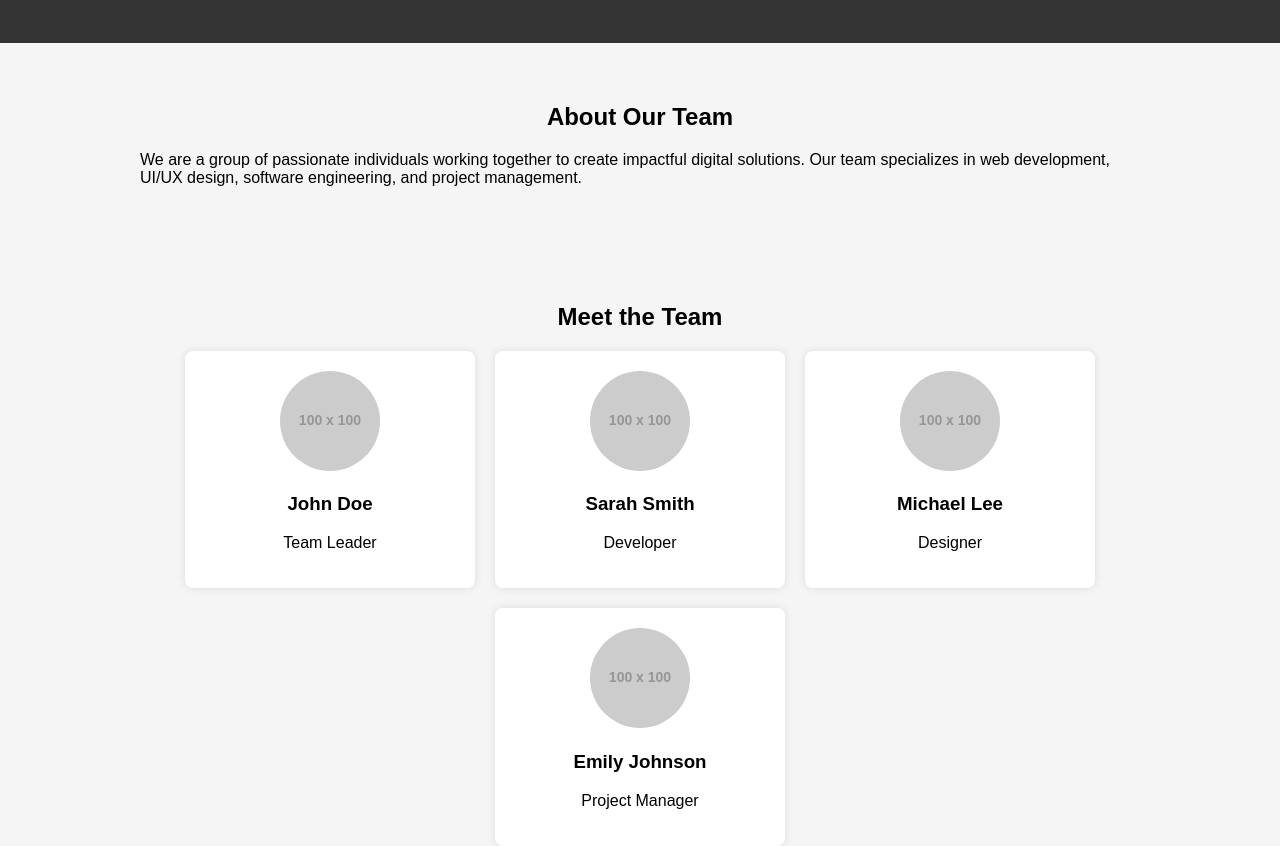
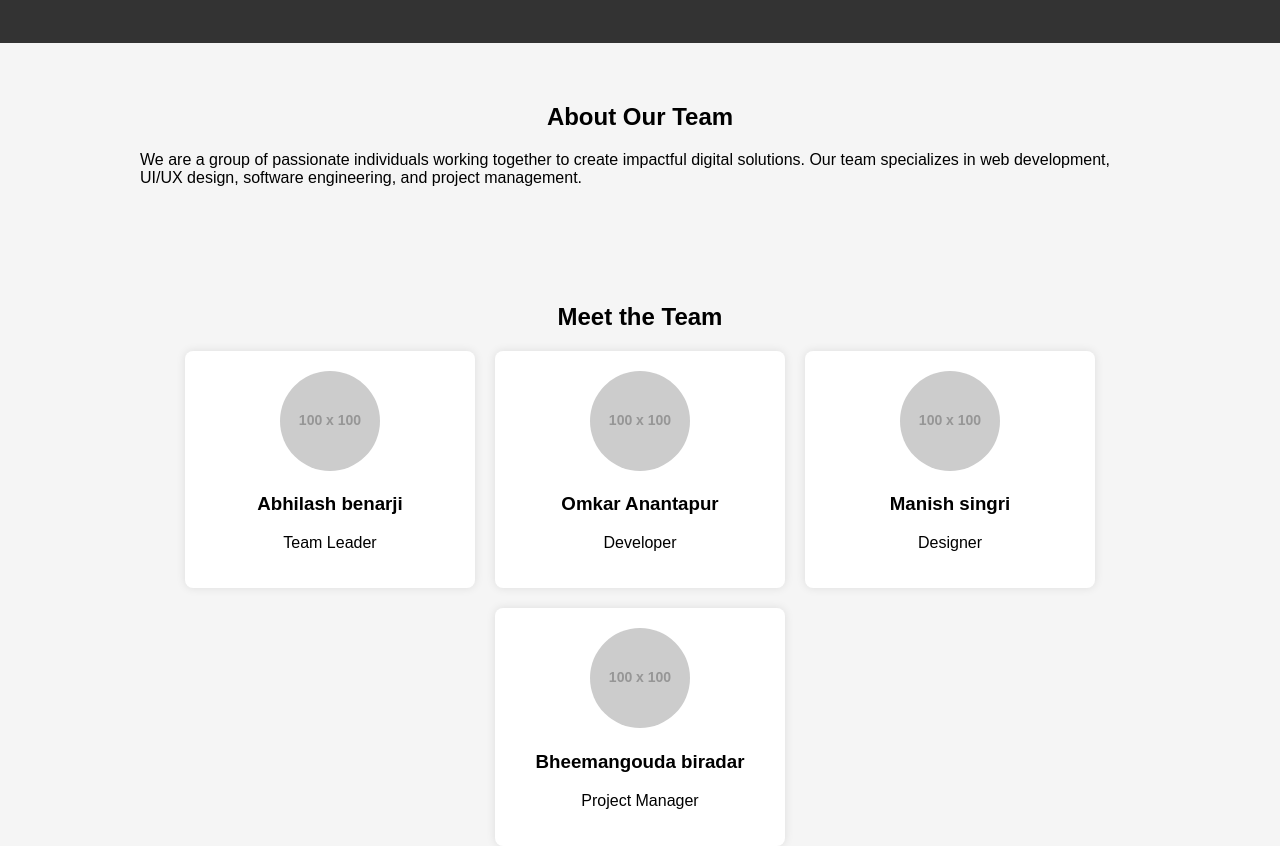
Before and after one commit to Abhilashbenz/citydesignproject.github.io, a plain HTML site: page index.html in a window 1280 px wide. Shown: the part 131-977 px from the top of the page. Drawn offline with Linux system fonts and the light colour scheme; placeholder pictures from the web are drawn by us.

Commit message:
Update index.html

```diff
--- a/index.html
+++ b/index.html
@@ -85,25 +85,25 @@
     <div class="team-container">
         <div class="member-card">
             <img src="https://via.placeholder.com/100" alt="Member Photo">
-            <h3>John Doe</h3>
+            <h3>Abhilash benarji</h3>
             <p>Team Leader</p>
         </div>
 
         <div class="member-card">
             <img src="https://via.placeholder.com/100" alt="Member Photo">
-            <h3>Sarah Smith</h3>
+            <h3>Omkar Anantapur</h3>
             <p>Developer</p>
         </div>
 
         <div class="member-card">
             <img src="https://via.placeholder.com/100" alt="Member Photo">
-            <h3>Michael Lee</h3>
+            <h3>Manish singri</h3>
             <p>Designer</p>
         </div>
 
         <div class="member-card">
             <img src="https://via.placeholder.com/100" alt="Member Photo">
-            <h3>Emily Johnson</h3>
+            <h3>Bheemangouda biradar</h3>
             <p>Project Manager</p>
         </div>
     </div>
```
